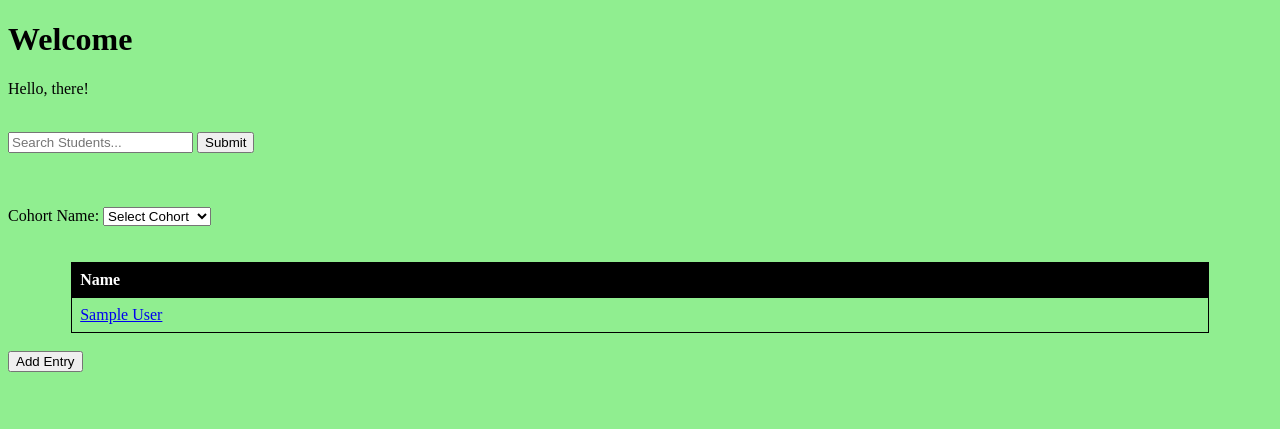
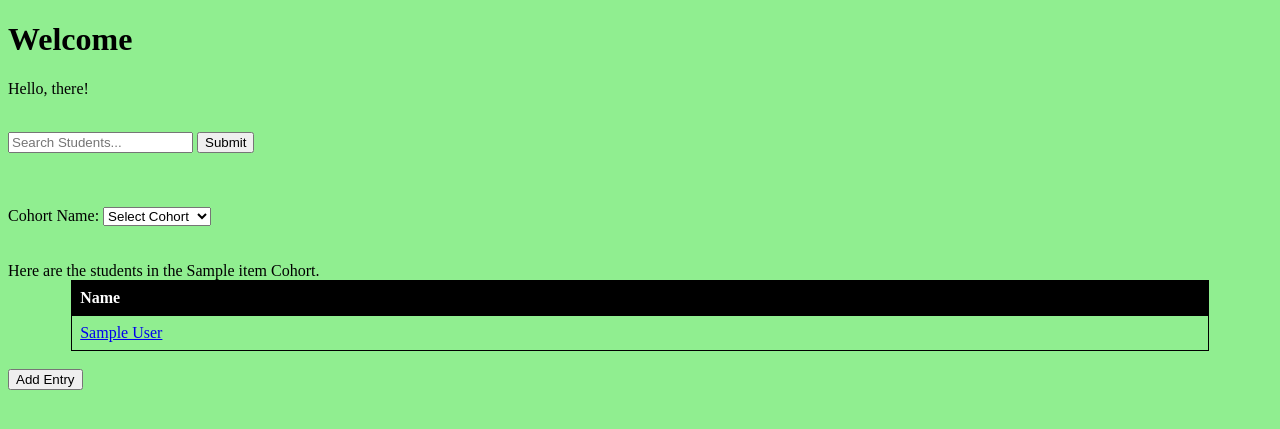
Before and after one commit to DigitalCrafts-September-2016-Cohort/GetCohort, a Flask app: template templates/all_students.html in a window 1280 px wide. Shown: the top 429 px of the page. Run offline with Flask 2, Linux system fonts and the light colour scheme; the template is opened without the code that fills it: most values are stand-ins (such as "Sample title", 1, 10 or a date in 2020).

Commit message:
adds a line showing which cohort is being displayed

```diff
--- a/templates/all_students.html
+++ b/templates/all_students.html
@@ -17,7 +17,7 @@
 </form>
 <br>
 <br>
-
+Here are the students in the {{result_list[0].name}} Cohort.
 <table>
   <tr>
     <th>
```
